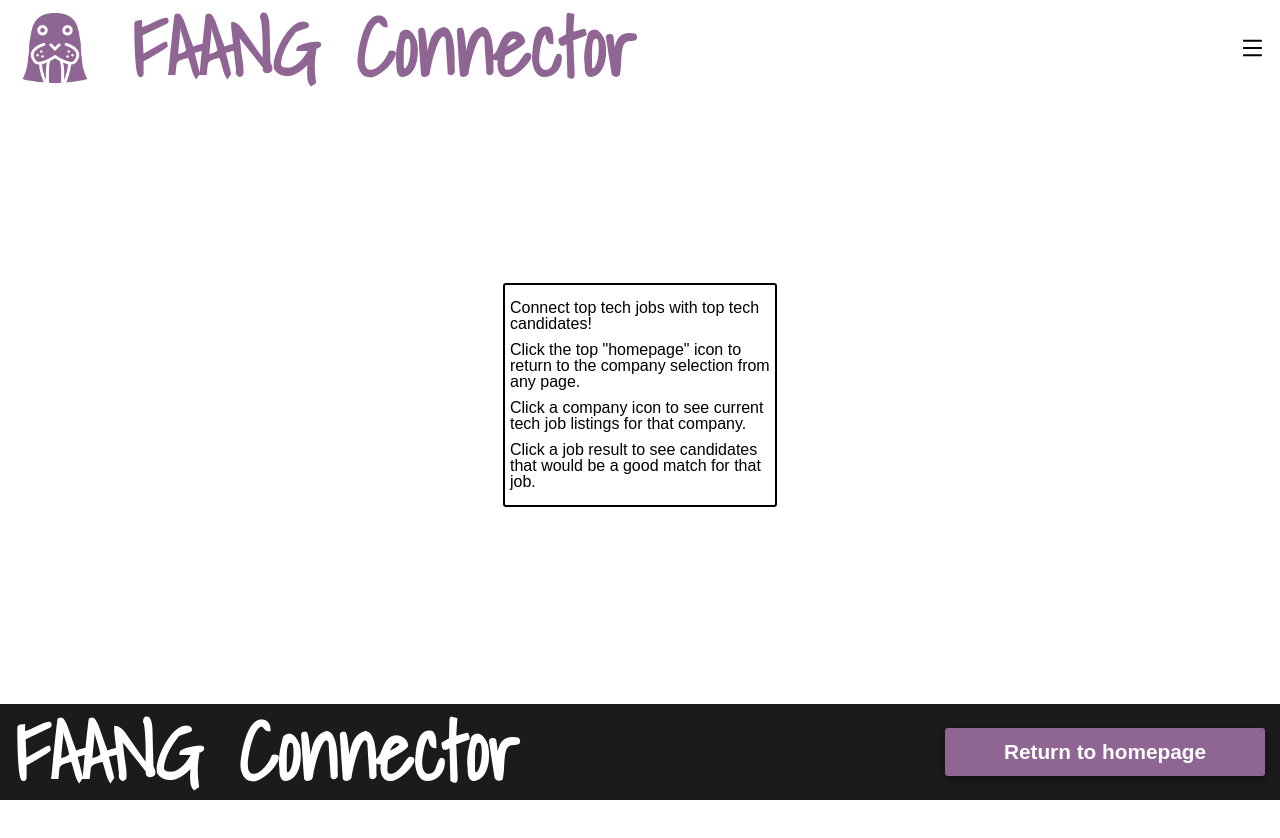
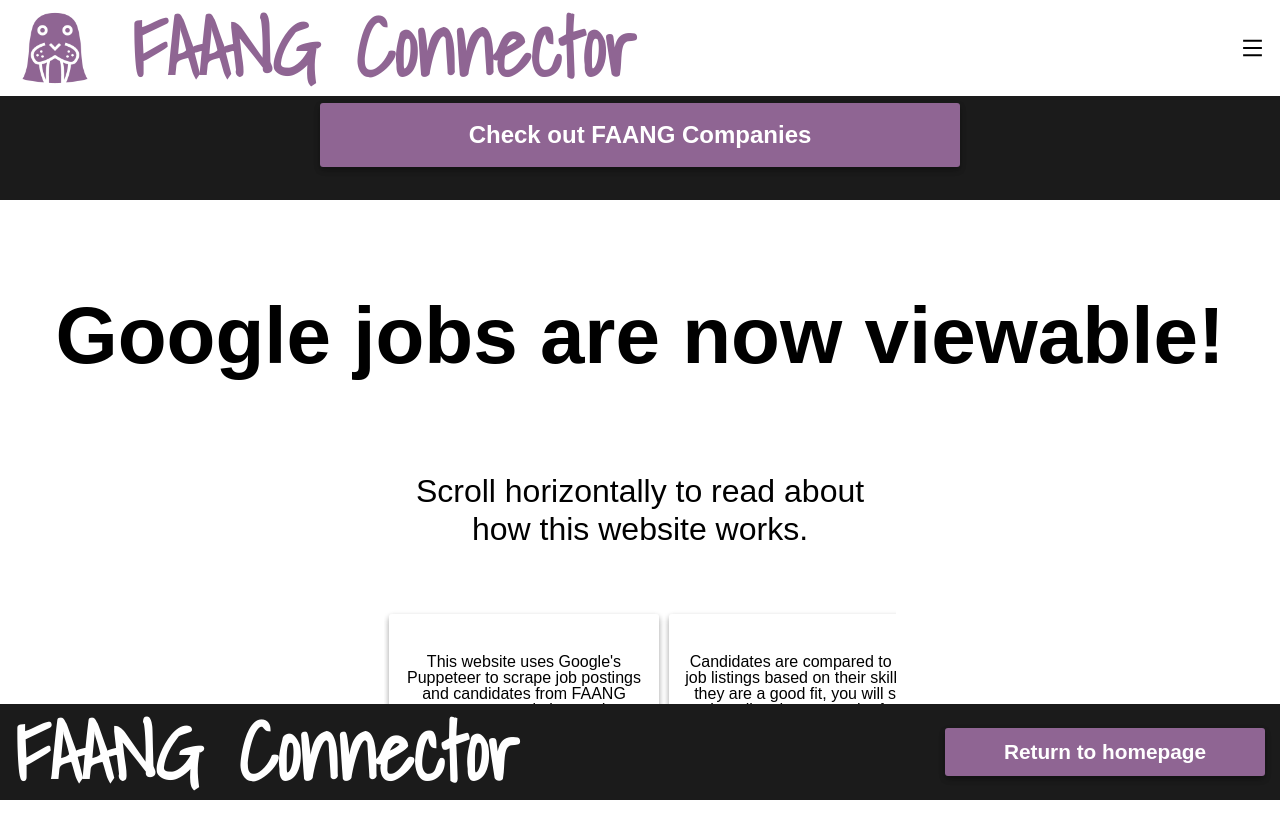
Before and after one commit to ZacharyLasky/faang-connector-client, a React (Create React App) app: page /about in a window 1280 px wide. Before the commit the page ends 800 px from the top, so only its background shows below. Built offline with nearby package versions, Linux system fonts and the light colour scheme.

Commit message:
about section

```diff
--- a/src/components/About.js
+++ b/src/components/About.js
@@ -1,39 +1,67 @@
 import React from 'react';
 import styled from 'styled-components';
+import { useHistory } from 'react-router-dom';
+import { layouts } from '../styles';
+import { Layout } from './global';
 
 export const About = () => {
+  const history = useHistory();
+
   return (
-    <Container className="about-container" title="About Website">
-      <Title>Connect top tech jobs with top tech candidates!</Title>
-      <Directions>
-        Click the top "homepage" icon to return to the company selection from any page.
-      </Directions>
-      <Directions>
-        Click a company icon to see current tech job listings for that company.
-      </Directions>
-      <Directions>
-        Click a job result to see candidates that would be a good match for that job.
-      </Directions>
-    </Container>
+    <Layout
+      topSection={{
+        heading: 'Welcome to FAANG Connector',
+        button: 'Check out FAANG Companies',
+        buttonClick: '/companies'
+      }}
+      middleSection={{
+        heading: 'Google jobs are now viewable!',
+        paragraph: `Scroll horizontally to read about how this website works.`,
+        sliderContent: (
+          <>
+            <AboutSection>
+              This website uses Google's Puppeteer to scrape job postings and candidates from FAANG
+              company websites and SignalHire.
+            </AboutSection>
+            <AboutSection>
+              Candidates are compared to the job listings based on their skills. If they are a good
+              fit, you will see them listed as a match after selecting a job.
+            </AboutSection>
+            <AboutSection>
+              The server code is written in Node with Express and the user interface is written
+              in React. The project is hosted on Netlify and Heroku.
+            </AboutSection>
+            <AboutSection>
+              New jobs and candidates are automatically scraped every day, once a day.
+            </AboutSection>
+            <AboutSection>
+              Candidate contact information is not listed to protect their privacy.
+            </AboutSection>
+          </>
+        )
+      }}
+    />
   );
 };
 
-const Container = styled('div')`
+const AboutSection = styled('div')`
   display: flex;
   flex-direction: column;
-  justify-content: center;
+  justify-content: space-evenly;
   align-items: center;
-  border: 2px solid black;
+  min-height: 100px;
+  min-width: 200px;
   border-radius: 3px;
-  margin-bottom: 10px;
-  width: 270px;
-  height: 220px;
+  margin: 10px 5px;
+  text-align: center;
+  font-size: 14px;
+  padding: 0 15px;
+  overflow-y: scroll;
+  box-shadow: rgba(0, 0, 0, 0.16) 0px 3px 6px, rgba(0, 0, 0, 0.23) 0px 3px 6px;
+
+  @media (min-width: 800px) {
+    min-height: 10rem;
+    min-width: 15rem;
+    font-size: 1rem;
+  }
 `;
-
-const Title = styled('h4')`
-  margin: 5px;
-`;
-
-const Directions = styled('h5')`
-  margin: 5px;
-`;
--- a/src/components/companies/google/candidates/Candidate.js
+++ b/src/components/companies/google/candidates/Candidate.js
@@ -35,7 +35,7 @@
       }}
       middleSection={{
         heading: 'Candidate Info',
-        paragraph: `Scroll horizontally to see all candidate info`,
+        paragraph: `Scroll horizontally to see all candidate info.`,
         children: (
           <>
             <layouts.MiddleSectionSliderWrapper>
--- a/src/components/companies/google/jobs/AllJobs.js
+++ b/src/components/companies/google/jobs/AllJobs.js
@@ -1,5 +1,4 @@
 import React from 'react';
-import styled from 'styled-components';
 import { layouts } from '../../../../styles';
 import { Layout } from '../../../global';
 
--- a/src/components/companies/google/jobs/Job.js
+++ b/src/components/companies/google/jobs/Job.js
@@ -17,11 +17,8 @@
       }}
       middleSection={{
         heading: 'Job Qualifications',
-        paragraph: `Scroll horizontally to see all job info`,
-        children: (
-          <>
-            <layouts.MiddleSectionSliderWrapper>
-              {job.job_qualifications.map((qualification, i) => (
+        paragraph: `Scroll horizontally to see all job info.`,
+        sliderContent: job.job_qualifications.map((qualification, i) => (
           <>
             <JobSection key={i}>
               {qualification.slice(0, 170) + (qualification.length >= 170 ? '...' : '')}
@@ -30,8 +27,9 @@
               <JobSection key={i}>{'...' + qualification.slice(170)}</JobSection>
             )}
           </>
-              ))}
-            </layouts.MiddleSectionSliderWrapper>
+        )),
+        children: (
+          <>
             {candidates.length ? (
               <layouts.MiddleSectionButton onClick={() => setRenderCandidates(true)}>
                 {`See ${candidates.length} matching candidates`}
```
Lines whose indentation alone changed are shown as unchanged.
